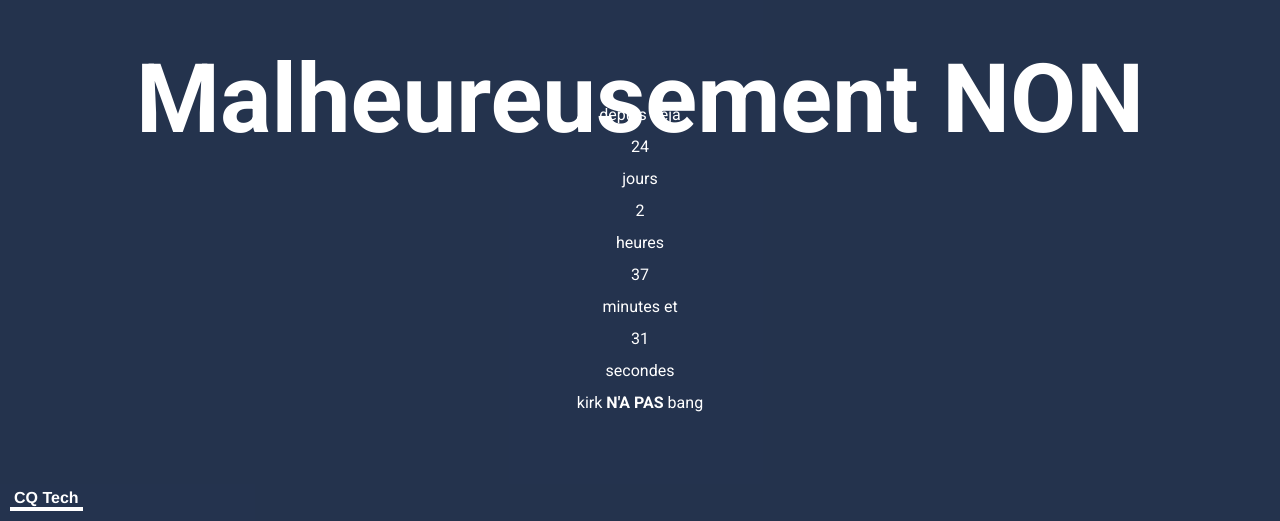
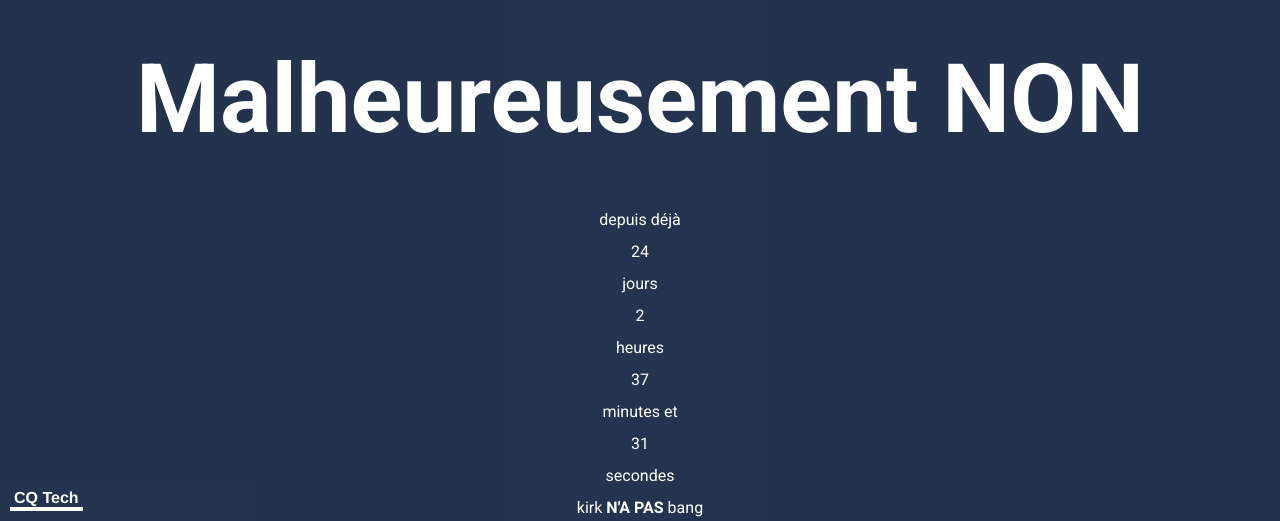
Before and after one commit to javannicva/javannicva, a plain HTML site: page index.html in a window 1280 px wide. Shown: the part 279-800 px from the top of the page. Drawn offline with Linux system fonts and the light colour scheme; no server answers.

Commit message:
Update index.html

```diff
--- a/index.html
+++ b/index.html
@@ -41,6 +41,7 @@
             <!-- Heavy Rain -->
             <div class="slide" id="slide-1" data-weather="rain">
                 <div class="slide__element slide__element--temp">Malheureusement NON</div>
+                <div class="slide__element slide__element--temp"">&nbsp;&nbsp;</div>
 
                  <div id="countup" style="text-align: center">
             depuis déjà
```
